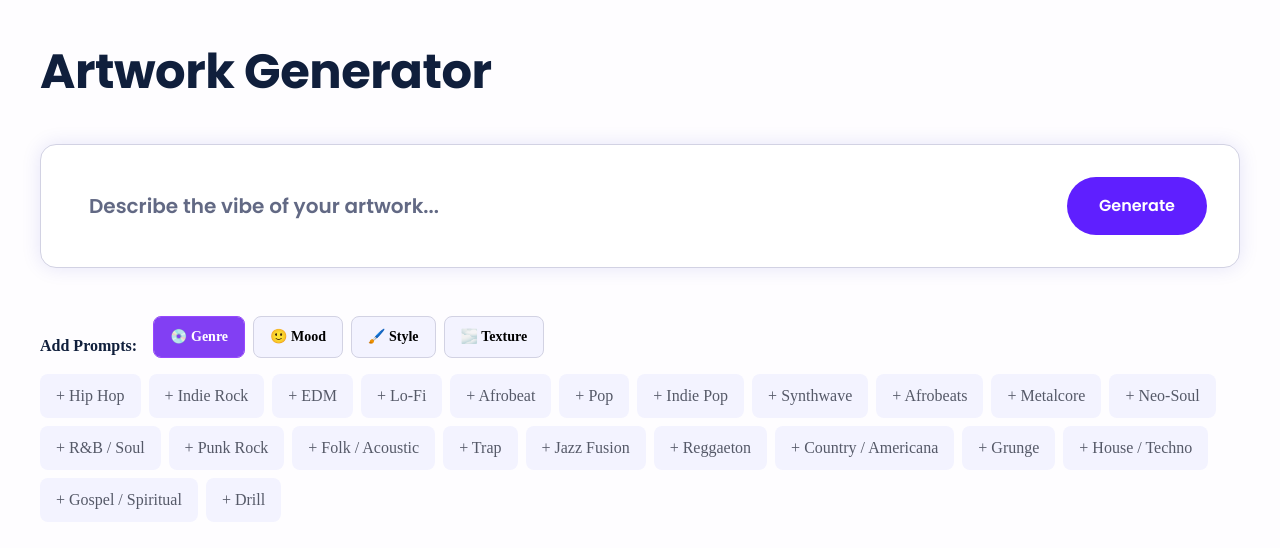
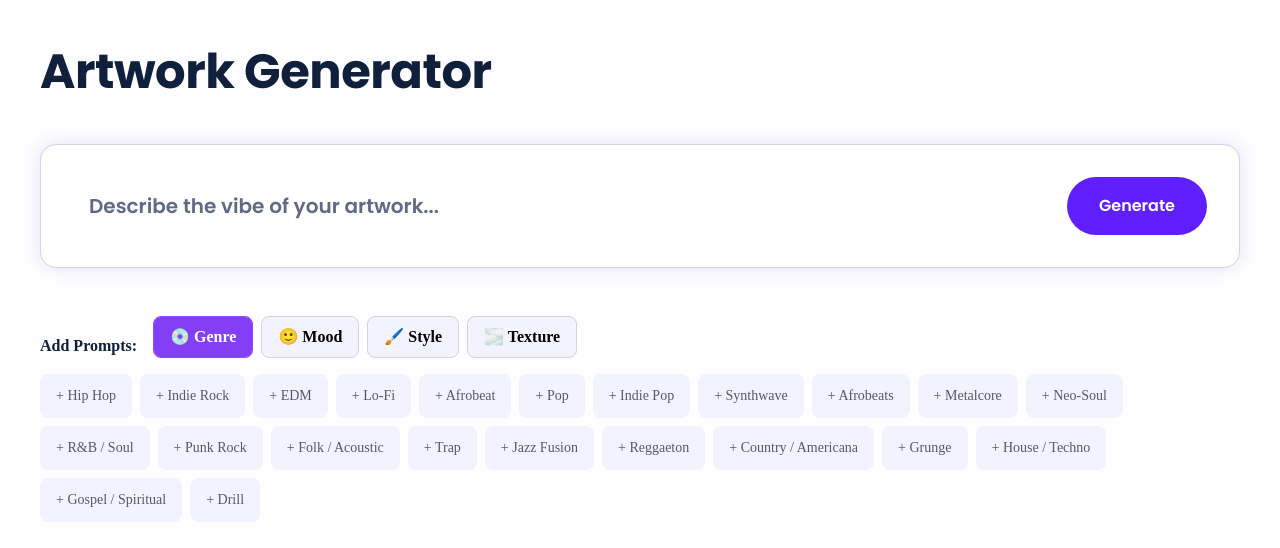
Before and after one commit to dittomusic-JK/ditto-artgen-starter, a Next.js app: page / in a window 1280 px wide. Shown: the top 548 px of the page. Built offline with nearby package versions, Linux system fonts and the light colour scheme.

Commit message:
Update globals.css

```diff
--- a/styles/globals.css
+++ b/styles/globals.css
@@ -29,7 +29,7 @@ body {
 
 /* prompt row */
 .promptGrid{ display:grid; grid-template-columns:1fr auto; gap:16px; }
-.input{ font:400 20px/30px "DM Sans"; color:var(--sub); padding:14px 16px; border:0px; border-radius:12px; background:#fff; }
+.input{ font:300 20px/30px "DM Sans"; color:var(--sub); padding:14px 16px; border:0px; border-radius:12px; background:#fff; }
 
 .input:focus {
   outline: none;
@@ -56,7 +56,7 @@ body {
   color:#000;
   border-radius:8px;
   padding:8px 16px;
-  font:700 14px/24px "IBM Plex Mono", ui-monospace;
+  font:700 16px/24px "IBM Plex Mono", ui-monospace;
   cursor:pointer;
 }
 .tabOn {
@@ -67,7 +67,7 @@ body {
 }
 
 .pills{ display:flex; flex-wrap:wrap; gap:8px; margin-top:16px; }
-.pill{ background:#F3F3FF; color:#555968; border-radius:8px; padding:10px 16px; font:400 16px/24px "IBM Plex Mono", ui-monospace; cursor:pointer; }
+.pill{ background:#F3F3FF; color:#555968; border-radius:8px; padding:10px 16px; font:400 14px/24px "IBM Plex Mono", ui-monospace; cursor:pointer; }
 .pillOn{ background:var(--ink); color:#fff; }
 
 /* results grid */
```
